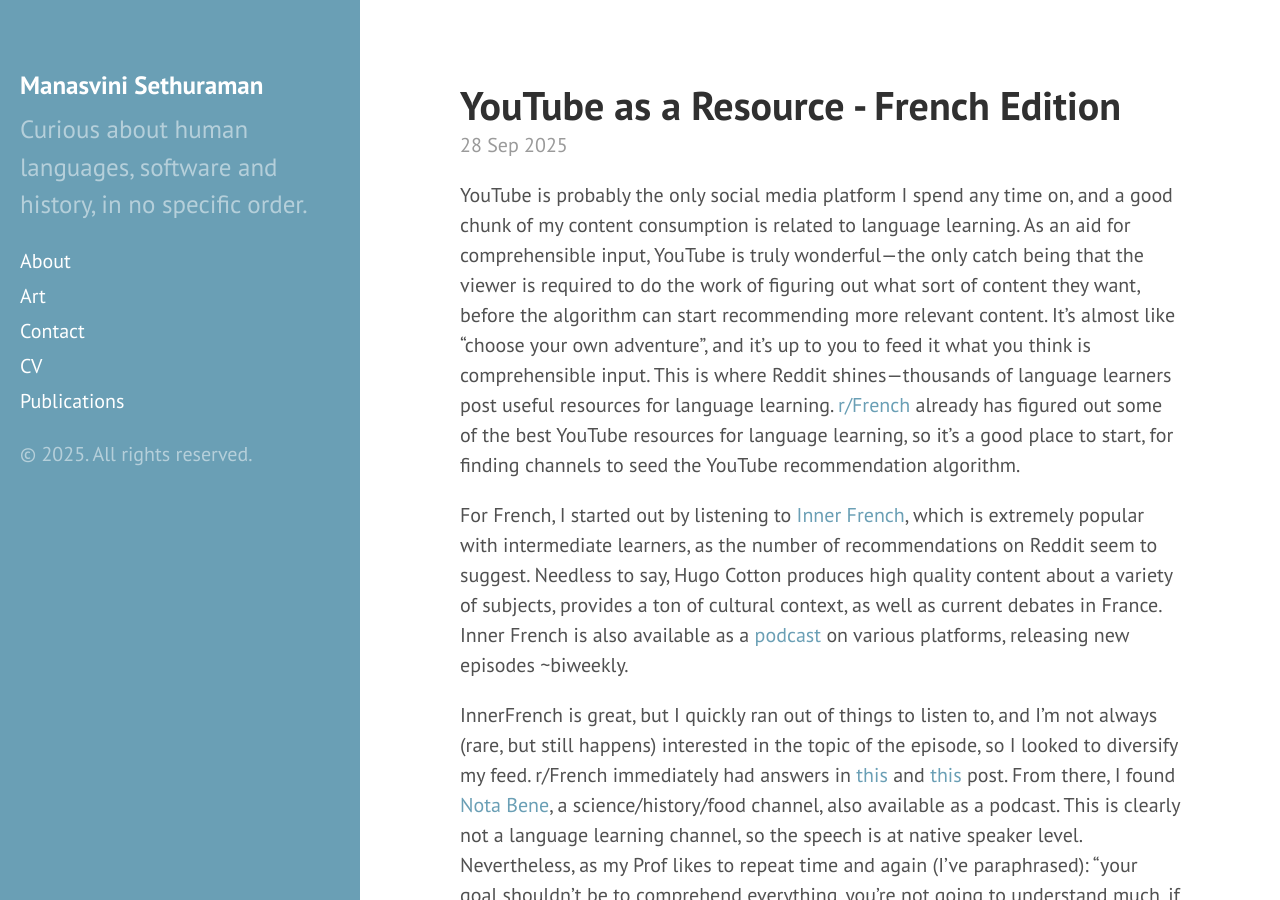
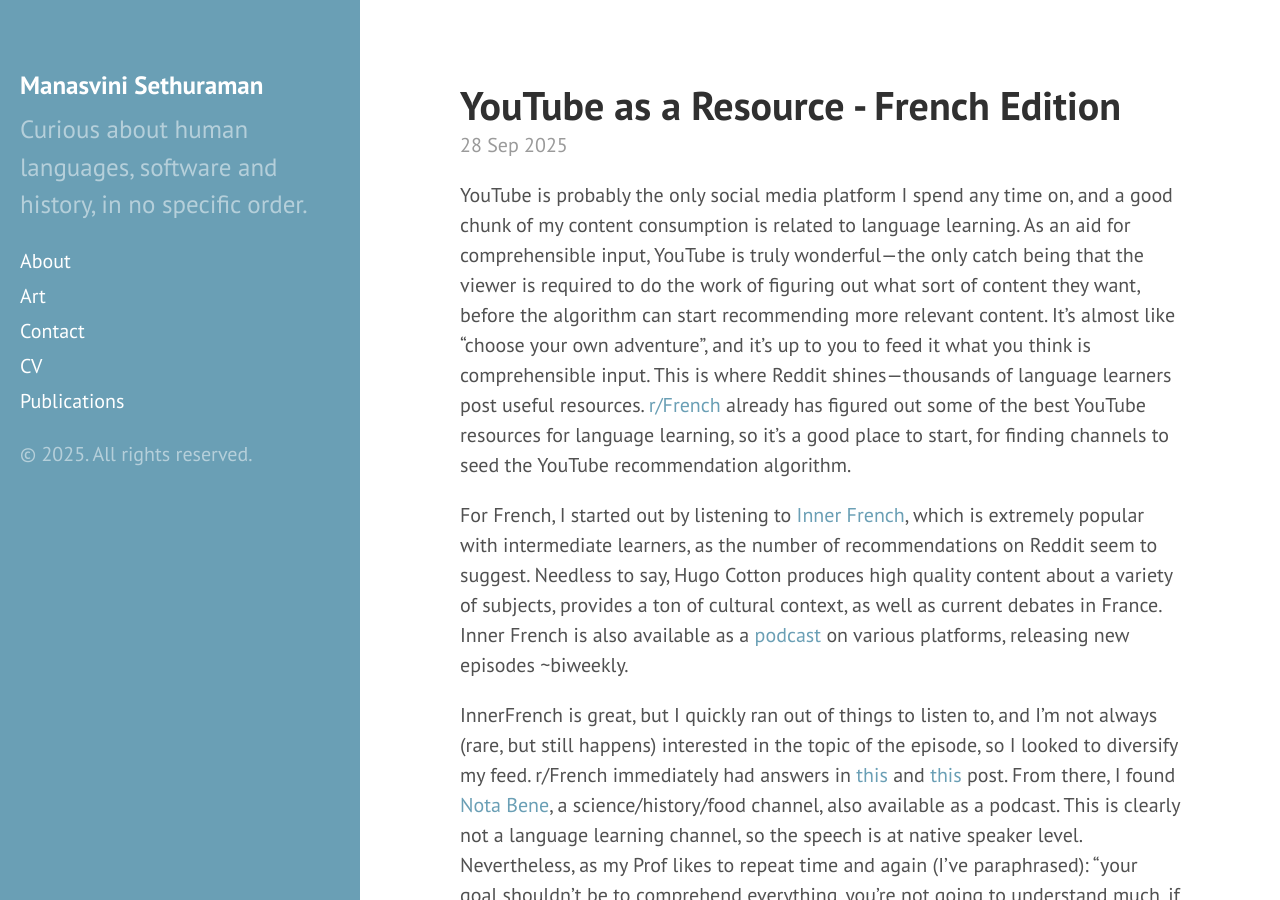
Before and after one commit to Manasvini/Manasvini.github.io, a Jekyll site: the page built from _posts/2025-09-28-youtube.md, in a window 1280 px wide and 900 px high. Built offline with Jekyll 4.4.1, drawn with Linux system fonts in a browser that asks for light colours.

Commit message:
fix sentence

```diff
--- a/_posts/2025-09-28-youtube.md
+++ b/_posts/2025-09-28-youtube.md
@@ -3,7 +3,7 @@ layout: post
 title: YouTube as a Resource - French Edition
 ---
 
-YouTube is probably the only social media platform I spend any time on, and a good chunk of my content consumption is related to language learning. As an aid for comprehensible input, YouTube is truly wonderful---the only catch being that the viewer is required to do the work of figuring out what sort of content they want, before the algorithm can start recommending more relevant content. It's almost like "choose your own adventure", and it's up to you to feed it what you think is comprehensible input. This is where Reddit shines---thousands of language learners post useful resources for language learning. [r/French](https://www.reddit.com/r/French/) already has figured out some of the best YouTube resources for language learning, so it's a good place to start, for finding channels to seed the YouTube recommendation algorithm.
+YouTube is probably the only social media platform I spend any time on, and a good chunk of my content consumption is related to language learning. As an aid for comprehensible input, YouTube is truly wonderful---the only catch being that the viewer is required to do the work of figuring out what sort of content they want, before the algorithm can start recommending more relevant content. It's almost like "choose your own adventure", and it's up to you to feed it what you think is comprehensible input. This is where Reddit shines---thousands of language learners post useful resources. [r/French](https://www.reddit.com/r/French/) already has figured out some of the best YouTube resources for language learning, so it's a good place to start, for finding channels to seed the YouTube recommendation algorithm.
 
 For French, I started out by listening to [Inner French](https://www.youtube.com/innerFrench), which is extremely popular with intermediate learners, as the number of recommendations on Reddit seem to suggest. Needless to say, Hugo Cotton produces high quality content about a variety of subjects, provides a ton of cultural context, as well as current debates in France. Inner French is also available as a [podcast](https://innerfrench.com/category/podcast/) on various platforms, releasing new episodes ~biweekly.
 
```
